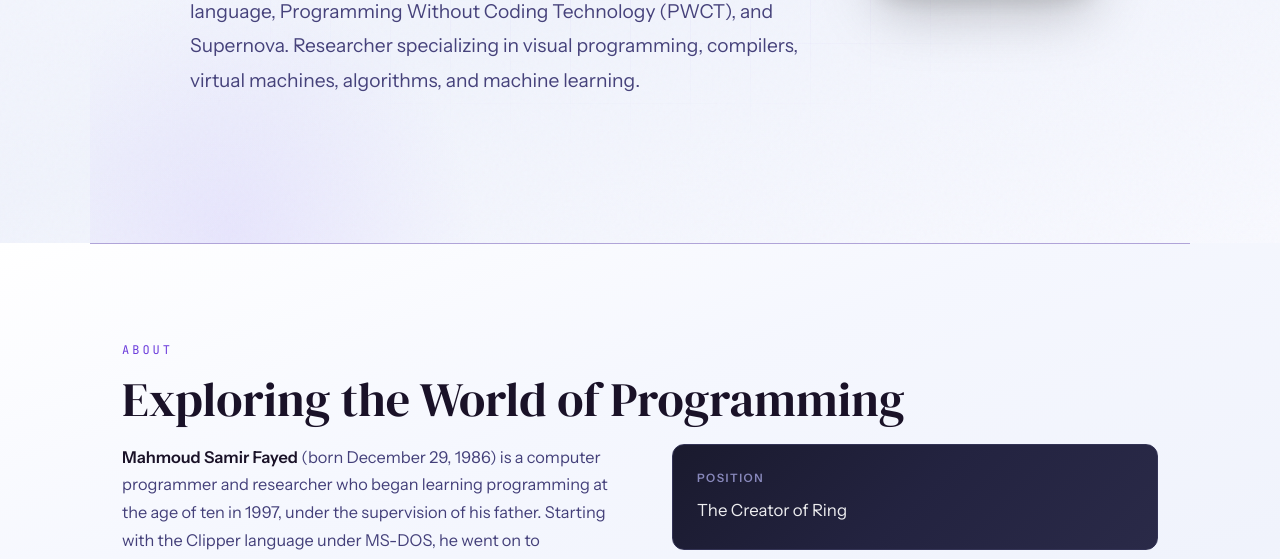
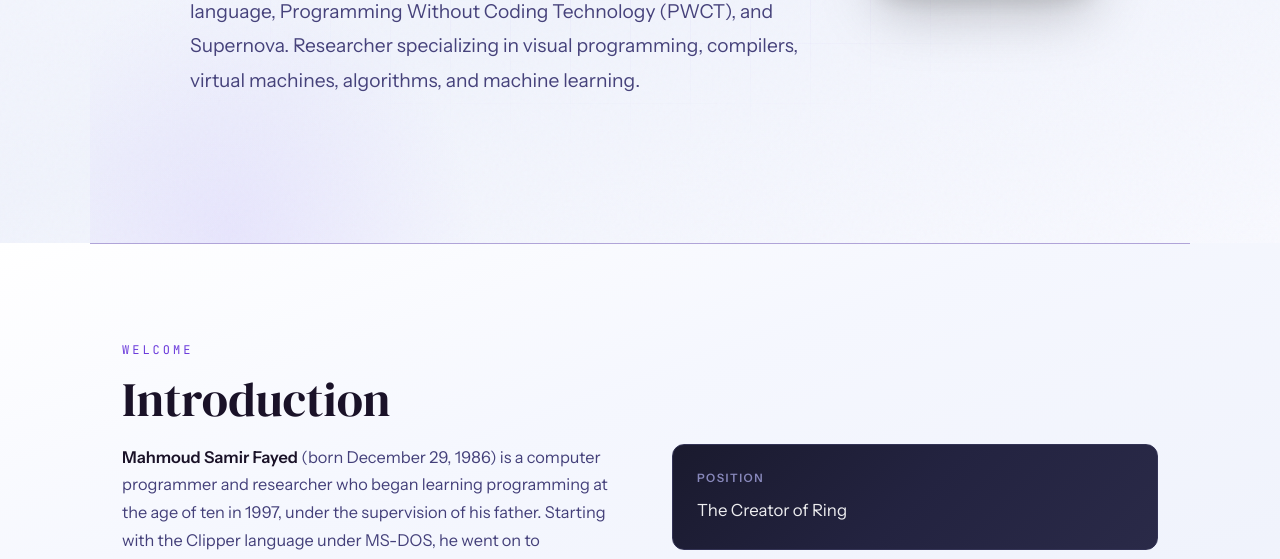
Before and after one commit to MahmoudFayed/mahmoudfayed.github.io, a plain HTML site: page index.html in a window 1280 px wide. Shown: the part 557-1116 px from the top of the page. Drawn offline with Linux system fonts and the light colour scheme.

Commit message:
Update website

```diff
--- a/index.html
+++ b/index.html
@@ -787,8 +787,8 @@
 <!-- ABOUT -->
 <section id="about" class="about-section">
     <div class="reveal">
-        <div class="section-label">About</div>
-        <div class="section-title">Exploring the World of Programming</div>
+        <div class="section-label">Welcome</div>
+        <div class="section-title">Introduction</div>
     </div>
     <div class="about-grid">
         <div class="about-text reveal">
```
